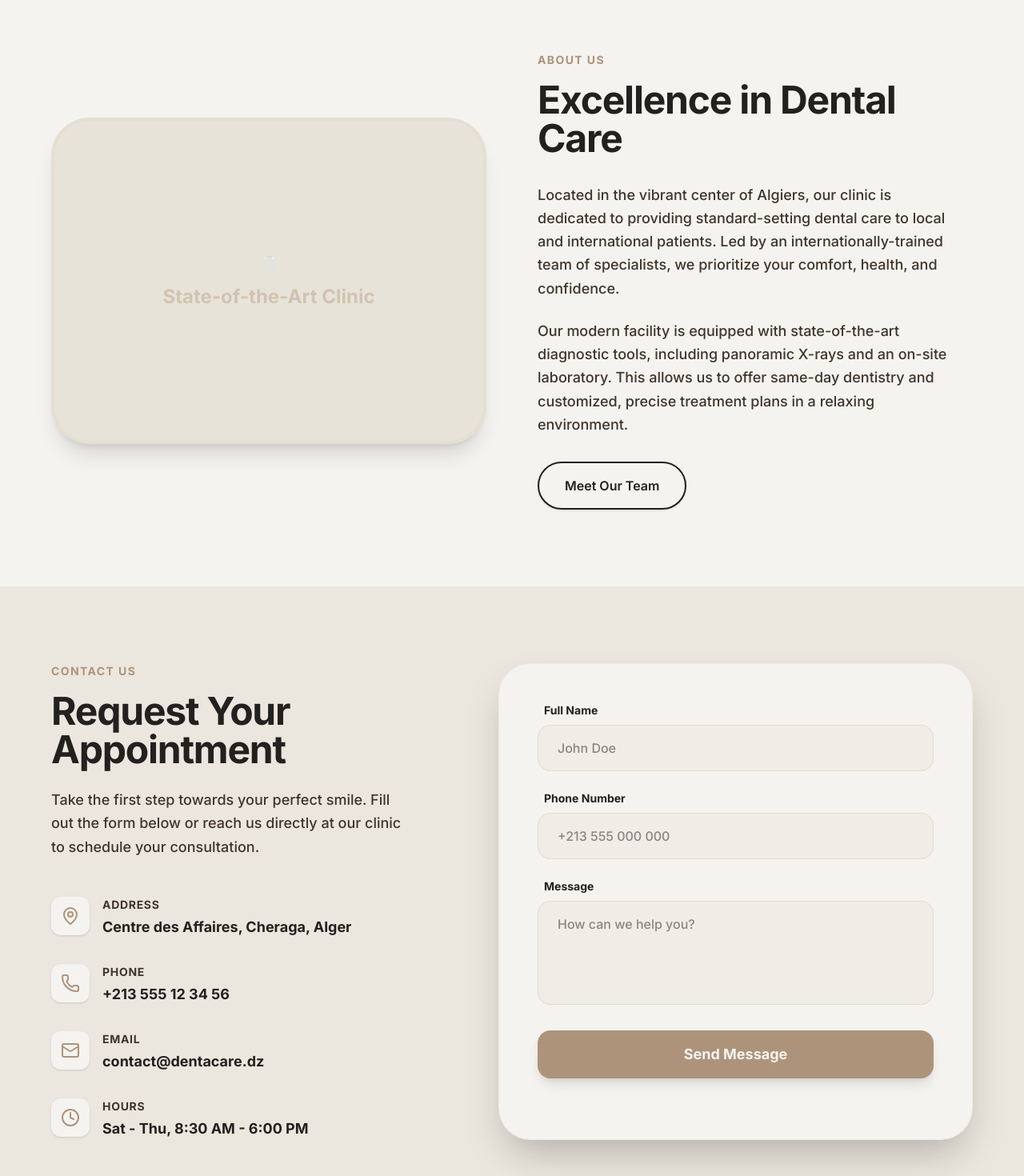
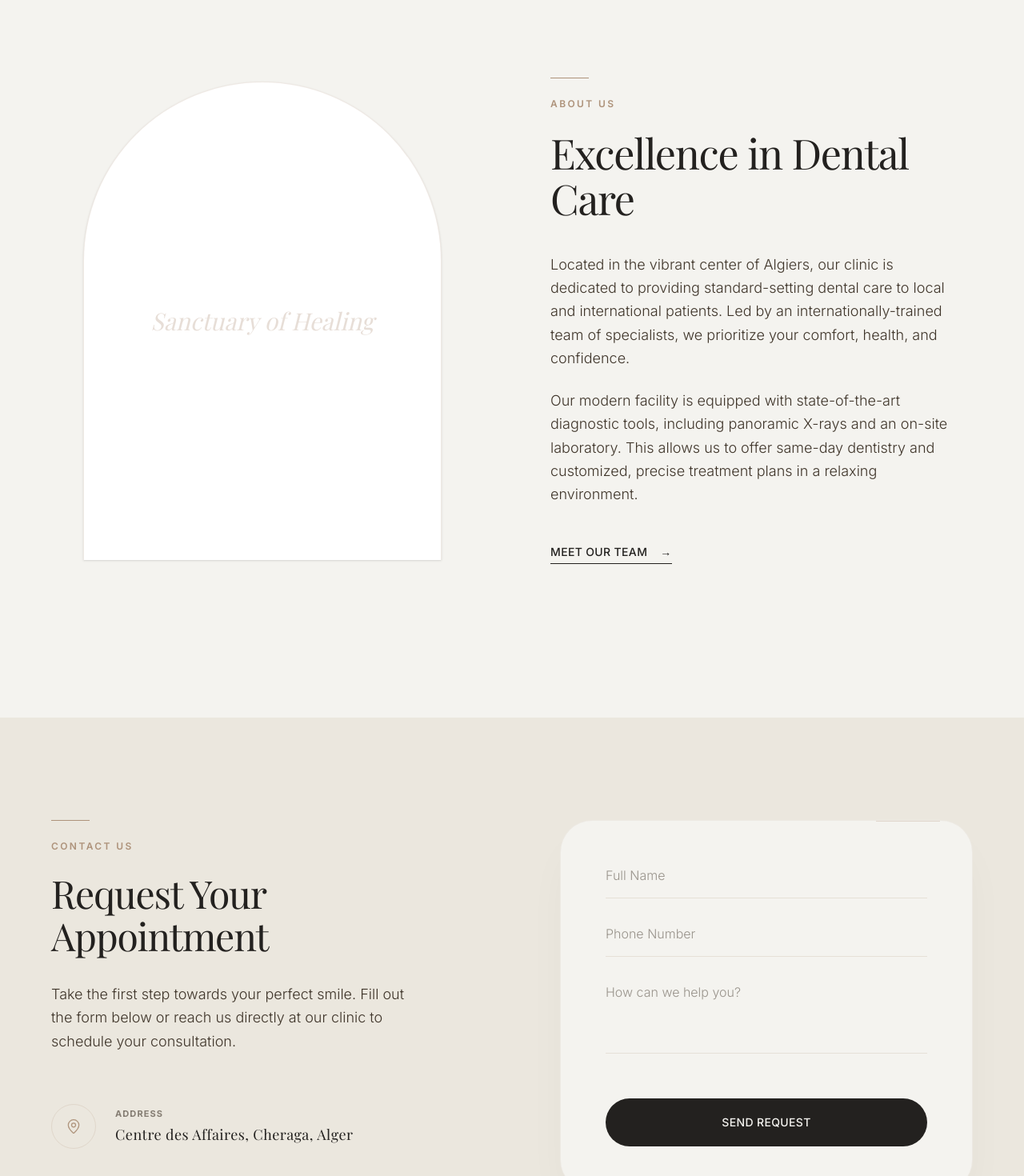
Before and after one commit to AsmaaMohamediDev/dental-center, a React (Vite) app: page / in a window 1280 px wide. Shown: the part 2280-3750 px from the top of the page at 80% size. Built offline with nearby package versions, Linux system fonts and the light colour scheme; a web font is replaced by a local one.

Commit message:
refactor: elevate About and Contact sections with luxury spacing and thin borders

```diff
--- a/src/components/About.jsx
+++ b/src/components/About.jsx
@@ -5,31 +5,36 @@ const About = () => {
   const { sectionTitle, heading, paragraphs } = pageContent.about;
 
   return (
-    <section id="about" className="w-full py-24 px-6 md:px-12 bg-cream">
-      <div className="max-w-6xl mx-auto flex flex-col md:flex-row items-center gap-16">
-        <div className="flex-1">
-          <div className="w-full aspect-square md:aspect-[4/3] bg-beige rounded-[48px] overflow-hidden shadow-xl border-4 border-primary/10 relative">
-            <div className="absolute inset-0 bg-primary/5"></div>
-            <div className="w-full h-full flex flex-col items-center justify-center text-primary/40 font-bold text-2xl">
-              <span className="mb-2">🦷</span>
-              State-of-the-Art Clinic
+    <section id="about" className="w-full py-32 px-6 md:px-12 bg-cream pb-48">
+      <div className="max-w-6xl mx-auto flex flex-col md:flex-row items-center gap-24">
+        {/* Soft edge-to-edge bleed feel using structural overlapping */}
+        <div className="flex-1 w-full order-2 md:order-1 relative">
+          <div className="absolute inset-y-8 -inset-x-8 bg-beige rounded-r-full -z-10 translate-x-[-10vw]"></div>
+          <div className="relative w-full aspect-square md:aspect-[3/4] max-w-md mx-auto">
+            <div className="w-full h-full bg-white rounded-t-full rounded-b-none overflow-hidden shadow-sm relative z-10 flex flex-col items-center justify-center text-primary/30 font-serif text-3xl italic border-x border-t border-primary/20 p-8 text-center">
+              <span>Sanctuary of Healing</span>
             </div>
           </div>
         </div>
-        <div className="flex-1">
-          <h2 className="text-primary font-bold tracking-widest uppercase mb-4 text-sm">
+
+        <div className="flex-1 order-1 md:order-2">
+          <div className="w-12 h-px bg-primary mb-6"></div>
+          <h2 className="text-primary font-semibold tracking-[0.2em] uppercase mb-6 text-xs">
             {sectionTitle}
           </h2>
-          <h3 className="text-4xl md:text-5xl font-extrabold text-ink tracking-tight mb-8">
+          <h3 className="text-4xl md:text-[3.25rem] font-serif text-ink tracking-tight mb-10 leading-[1.1]">
             {heading}
           </h3>
-          <div className="space-y-6 text-lg text-secondary font-medium leading-relaxed max-w-lg">
+          <div className="space-y-6 text-lg text-secondary font-light leading-relaxed max-w-lg">
             {paragraphs.map((text, idx) => (
               <p key={idx}>{text}</p>
             ))}
           </div>
-          <button className="mt-8 bg-transparent border-2 border-ink text-ink hover:bg-ink hover:text-cream transition-all font-semibold py-4 px-8 rounded-full shadow-sm">
+          <button className="mt-12 group flex items-center gap-4 text-ink hover:text-primary transition-colors font-medium tracking-wide uppercase text-sm border-b border-ink hover:border-primary pb-1">
             Meet Our Team
+            <span className="transform group-hover:translate-x-1 transition-transform">
+              →
+            </span>
           </button>
         </div>
       </div>
--- a/src/components/Contact.jsx
+++ b/src/components/Contact.jsx
@@ -8,35 +8,36 @@ const Contact = () => {
   return (
     <section
       id="contact"
-      className="w-full py-24 px-6 md:px-12 bg-beige relative overflow-hidden"
+      className="w-full py-32 px-6 md:px-12 bg-beige relative overflow-hidden"
     >
-      <div className="absolute top-[10%] left-[-5%] w-96 h-96 bg-cream rounded-full blur-[80px] -z-10"></div>
-
-      <div className="max-w-6xl mx-auto flex flex-col lg:flex-row gap-16">
-        <div className="flex-1">
-          <h2 className="text-primary font-bold tracking-widest uppercase mb-4 text-sm">
+      <div className="max-w-6xl mx-auto flex flex-col lg:flex-row gap-20">
+        <div className="flex-1 pr-0 lg:pr-10">
+          <div className="w-12 h-px bg-primary mb-6"></div>
+          <h2 className="text-primary font-semibold tracking-[0.2em] uppercase mb-6 text-xs">
             {sectionTitle}
           </h2>
-          <h3 className="text-4xl md:text-5xl font-extrabold text-ink tracking-tight mb-6">
+          <h3 className="text-4xl md:text-5xl font-serif text-ink tracking-tight mb-8 leading-[1.1]">
             {heading}
           </h3>
-          <p className="text-lg text-secondary font-medium mb-12 max-w-md leading-relaxed">
+          <p className="text-lg text-secondary font-light mb-16 max-w-md leading-relaxed">
             {description}
           </p>
 
-          <div className="space-y-8">
+          <div className="space-y-10">
             {info.map((item, idx) => {
               const IconComp = LucideIcons[item.iconType] || LucideIcons.Info;
               return (
-                <div key={idx} className="flex items-start gap-4">
-                  <div className="w-12 h-12 rounded-xl bg-cream flex justify-center items-center shadow-sm text-primary">
-                    <IconComp className="w-6 h-6" />
+                <div key={idx} className="flex items-center gap-6 group">
+                  <div className="w-14 h-14 rounded-full border border-primary/20 flex justify-center items-center text-primary group-hover:bg-primary group-hover:text-cream transition-all duration-300">
+                    <IconComp className="w-5 h-5" strokeWidth={1.5} />
                   </div>
                   <div>
-                    <h4 className="text-sm font-bold text-secondary uppercase tracking-wider mb-1">
+                    <h4 className="text-[11px] font-bold text-secondary/60 uppercase tracking-[0.1em] mb-1">
                       {item.type}
                     </h4>
-                    <p className="text-lg font-bold text-ink">{item.value}</p>
+                    <p className="text-lg font-serif text-ink tracking-wide">
+                      {item.value}
+                    </p>
                   </div>
                 </div>
               );
@@ -44,43 +45,39 @@ const Contact = () => {
           </div>
         </div>
 
-        <div className="flex-1 bg-cream p-8 md:p-12 rounded-[40px] shadow-2xl border border-primary/10">
+        <div className="flex-1">
+          <div className="bg-cream p-10 md:p-14 rounded-[40px] shadow-[0_30px_60px_-15px_rgba(0,0,0,0.05)] border border-primary/10 w-full relative">
+            <div className="absolute top-0 right-10 w-20 h-px bg-primary/30"></div>
             <form
-            className="flex flex-col gap-6"
+              className="flex flex-col gap-8"
               onSubmit={(e) => e.preventDefault()}
             >
-            <div className="flex flex-col gap-2">
-              <label className="text-sm font-bold text-ink ml-2">
-                Full Name
-              </label>
+              <div className="flex flex-col gap-3">
                 <input
                   type="text"
-                placeholder="John Doe"
-                className="w-full bg-beige/50 border border-primary/20 rounded-2xl px-6 py-4 outline-none focus:border-primary focus:bg-beige transition-colors font-medium text-ink"
+                  placeholder="Full Name"
+                  className="w-full bg-transparent border-b border-primary/20 pb-4 outline-none focus:border-primary transition-colors font-light text-ink placeholder:text-secondary/50 rounded-none"
                 />
               </div>
-            <div className="flex flex-col gap-2">
-              <label className="text-sm font-bold text-ink ml-2">
-                Phone Number
-              </label>
+              <div className="flex flex-col gap-3">
                 <input
                   type="tel"
-                placeholder="+213 555 000 000"
-                className="w-full bg-beige/50 border border-primary/20 rounded-2xl px-6 py-4 outline-none focus:border-primary focus:bg-beige transition-colors font-medium text-ink"
+                  placeholder="Phone Number"
+                  className="w-full bg-transparent border-b border-primary/20 pb-4 outline-none focus:border-primary transition-colors font-light text-ink placeholder:text-secondary/50 rounded-none"
                 />
               </div>
-            <div className="flex flex-col gap-2">
-              <label className="text-sm font-bold text-ink ml-2">Message</label>
+              <div className="flex flex-col gap-3">
                 <textarea
                   placeholder="How can we help you?"
-                rows={4}
-                className="w-full bg-beige/50 border border-primary/20 rounded-2xl px-6 py-4 outline-none focus:border-primary focus:bg-beige transition-colors font-medium text-ink resize-none"
+                  rows={3}
+                  className="w-full bg-transparent border-b border-primary/20 pb-4 outline-none focus:border-primary transition-colors font-light text-ink placeholder:text-secondary/50 resize-none rounded-none"
                 ></textarea>
               </div>
-            <button className="bg-primary text-cream hover:opacity-90 transition-all font-bold text-lg py-4 px-8 rounded-2xl shadow-lg hover:shadow-xl hover:-translate-y-0.5 transform mt-2">
-              Send Message
+              <button className="bg-ink text-cream hover:bg-secondary transition-all font-medium text-sm py-5 px-10 rounded-full w-full mt-6 tracking-wide uppercase">
+                Send Request
               </button>
             </form>
+          </div>
         </div>
       </div>
     </section>
```
Lines whose indentation alone changed are shown as unchanged.
